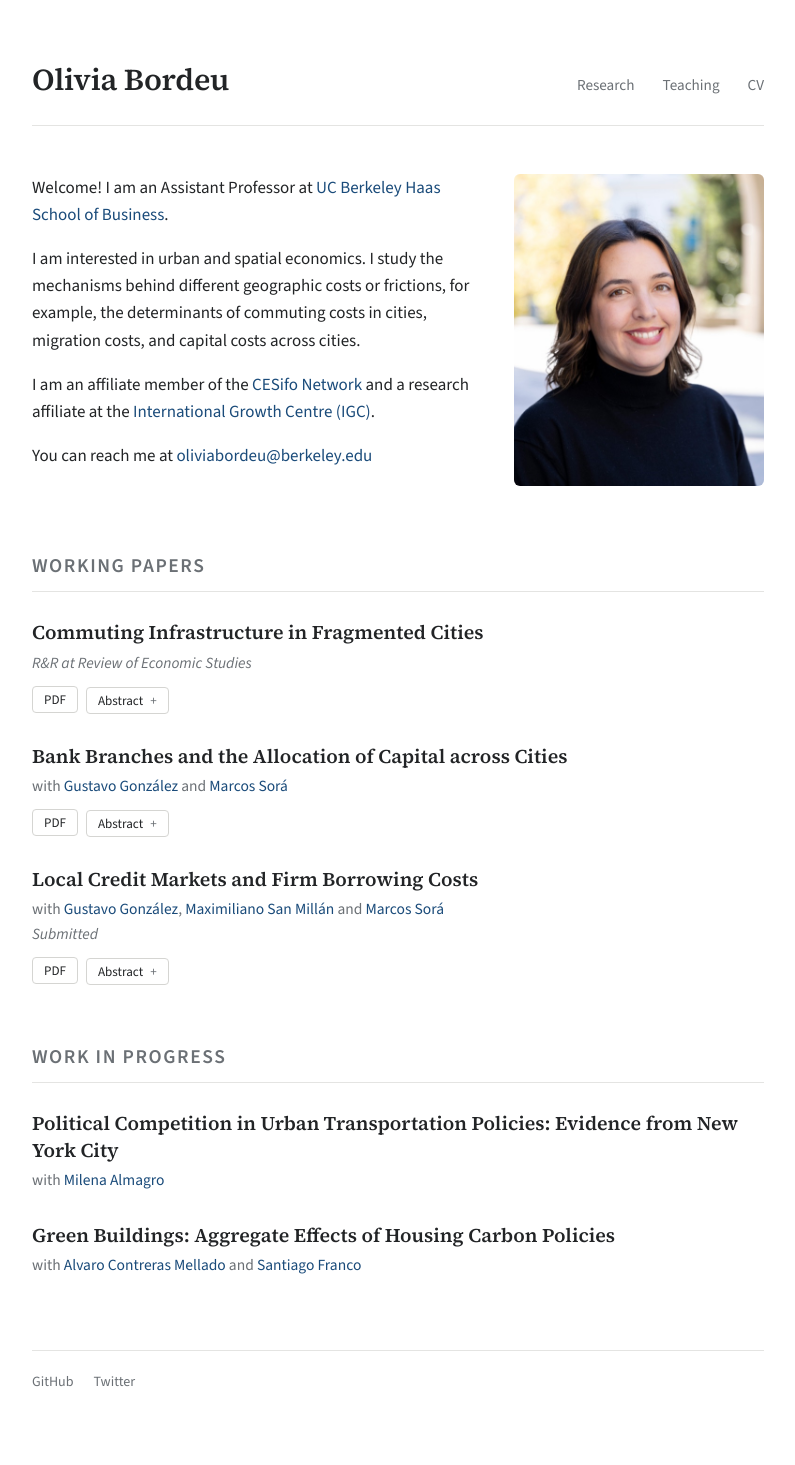
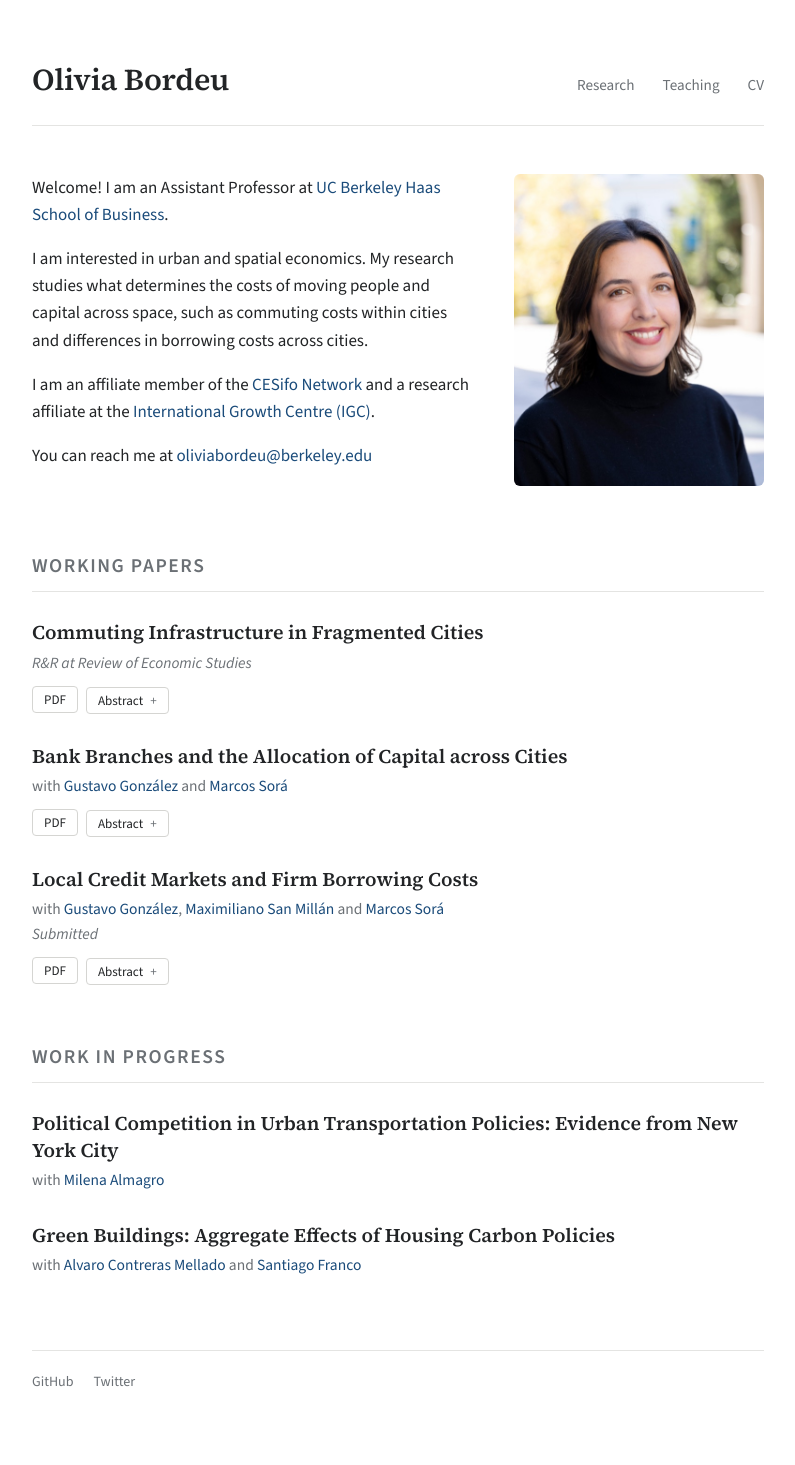
Before and after one commit to obordeu/obordeu.github.io, a Jekyll site: the page built from index.md, in a window 1280 px wide. Shown: the whole page, without its empty margins (242-1037 px from the left). Built offline with Jekyll 4.4.1, drawn with Linux system fonts in a browser that asks for light colours.

Commit message:
Reword research interests on home page
Co-Authored-By: Claude Fable 5.2 <noreply@anthropic.com>

```diff
--- a/index.md
+++ b/index.md
@@ -5,7 +5,7 @@ title: "Home"
 
 Welcome! I am an Assistant Professor at [UC Berkeley](https://haas.berkeley.edu/) [Haas School of Business](https://haas.berkeley.edu).
 
-I am interested in urban and spatial economics. I study the mechanisms behind different geographic costs or frictions, for example, the determinants of commuting costs in cities, migration costs, and capital costs across cities.
+I am interested in urban and spatial economics. My research studies what determines the costs of moving people and capital across space, such as commuting costs within cities and differences in borrowing costs across cities.
 
 I am an affiliate member of the [CESifo Network](https://www.cesifo.org/) and a research affiliate at the [International Growth Centre (IGC)](https://www.theigc.org/).
 
```
